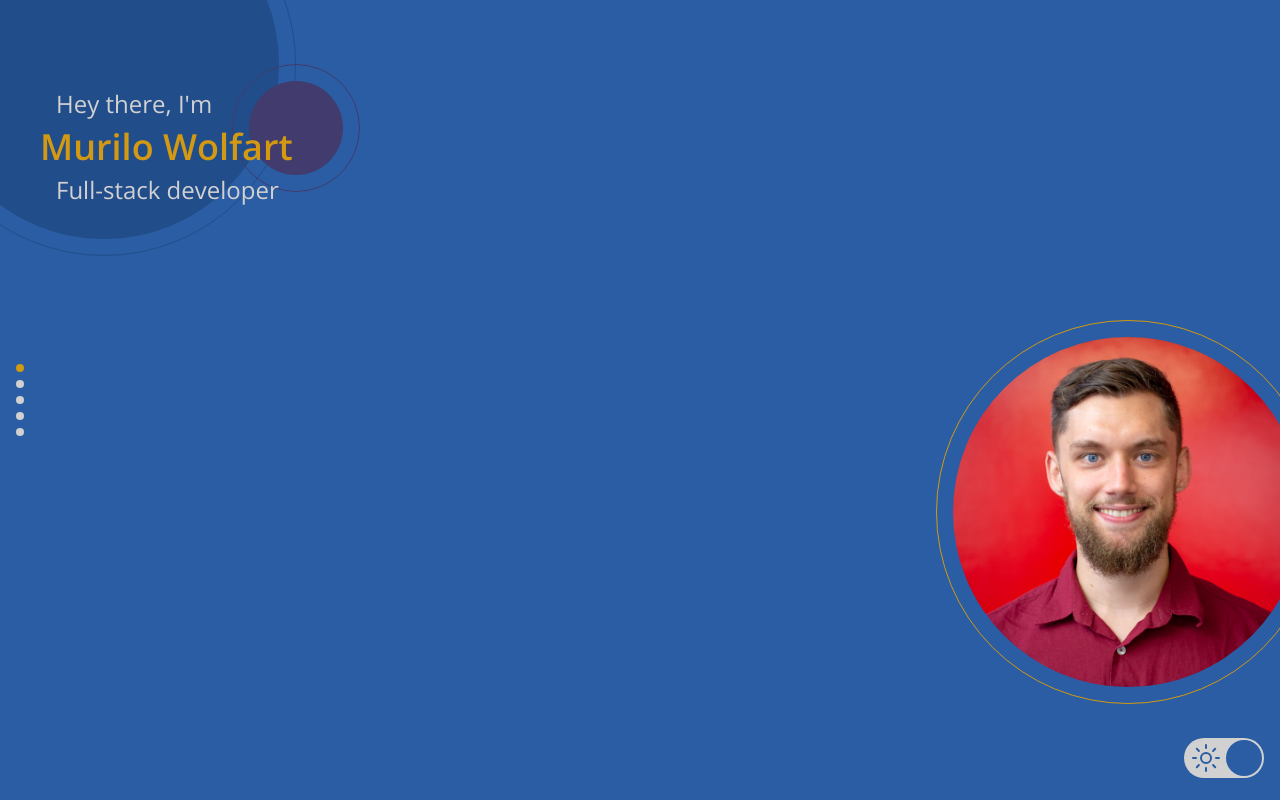
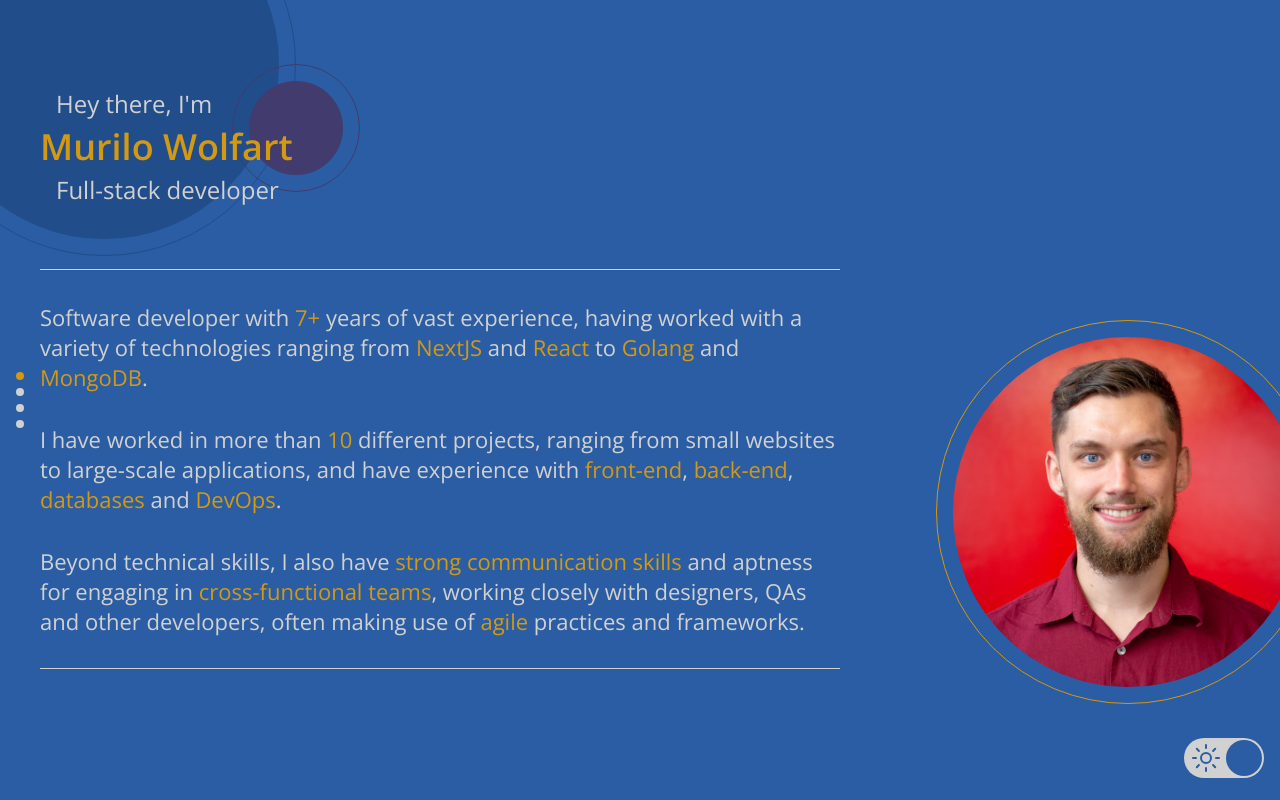
Before and after one commit to mwolfart/mwolfart.github.io, a React (Vite) app: page / in a window 1280 px wide. Built offline with nearby package versions, Linux system fonts and the light colour scheme.

Commit message:
fix: improve responsiveness

```diff
--- a/package.json
+++ b/package.json
@@ -12,7 +12,8 @@
   "dependencies": {
     "react": "^18.2.0",
     "react-dom": "^18.2.0",
-    "react-icons": "^5.2.1"
+    "react-icons": "^5.2.1",
+    "react-responsive": "^10.0.0"
   },
   "devDependencies": {
     "@types/react": "^18.2.66",
--- a/src/App.tsx
+++ b/src/App.tsx
@@ -7,13 +7,16 @@ import { TechsPage } from "./components/page-techs/index.tsx";
 import { ContactPage } from "./components/page-contact/index.tsx";
 import { ThemeToggle } from "./components/theme-toggle/index.tsx";
 import { ProjectsPage } from "./components/page-projects/index.tsx";
+import { useMediaQuery } from "react-responsive";
+import { mediaQueries } from "./constants/breakpoints.ts";
 
 function App() {
+  const isScreenXl = useMediaQuery({ query: mediaQueries.xl });
   return (
     <div className="h-screen">
       <PageScroller>
         <IntroPage />
-        <AboutPage />
+        {!isScreenXl && <AboutPage />}
         <ProjectsPage />
         <TechsPage />
         <ContactPage />
--- a/src/components/carousel/index.tsx
+++ b/src/components/carousel/index.tsx
@@ -7,6 +7,8 @@ type Props = {
 
 export const Carousel = ({ children, negative }: Props) => {
   const [activeItem, setActiveItem] = useState(0);
+
+  const filtered = children.filter((child) => child);
 
   return (
     <div className="flex-grow flex flex-col gap-8">
@@ -18,19 +20,20 @@ export const Carousel = ({ children, negative }: Props) => {
           setActiveItem(index);
         }}
       >
-        {children.map((child, idx) => (
+        {filtered.map((child, idx) => (
           <div key={idx} className="shrink-0 basis-full snap-center">
             {child}
           </div>
         ))}
       </div>
+      {filtered.length > 1 && (
         <div className="flex gap-2 justify-center items-center">
           <div
             className={`flex-grow h-[1px] ${
               negative ? "bg-background" : "bg-copy"
             }`}
           />
-        {children.map((_, idx) => (
+          {filtered.map((_, idx) => (
             <div
               key={idx}
               className={`h-2 flex-grow rounded max-w-6
@@ -44,6 +47,7 @@ export const Carousel = ({ children, negative }: Props) => {
             }`}
           />
         </div>
+      )}
     </div>
   );
 };
--- a/src/components/page-about/index.tsx
+++ b/src/components/page-about/index.tsx
@@ -1,46 +1,55 @@
 import { Trans, useTranslation } from "react-i18next";
 import { Carousel } from "../carousel";
 import { BackgroundShape } from "../bg-shape";
+import { mediaQueries } from "../../constants/breakpoints";
+import { useMediaQuery } from "react-responsive";
 
 export const AboutPage = () => {
   const { t } = useTranslation();
+  const isScreenMd = useMediaQuery({ query: mediaQueries.md });
+
+  const paragraphs = [
+    <p key={1}>
+      <Trans i18nKey="about.one">
+        Software developer with <span>7+</span> years of vast experience, having
+        worked with a variety of technologies ranging from
+        <span>NextJS</span> and <span>React</span> to
+        <span>Golang</span>
+        and <span>MongoDB</span>.
+      </Trans>
+    </p>,
+    <p key={2}>
+      <Trans i18nKey="about.two">
+        I have worked in more than <span>10</span> different projects, ranging
+        from small websites to large-scale applications, and have experience
+        with <span>front-end</span>,<span>back-end</span>,<span>databases</span>
+        and
+        <span>DevOps</span>.
+      </Trans>
+    </p>,
+    <p key={3}>
+      <Trans i18nKey="about.three">
+        Beyond technical skills, I also have
+        <span>strong communication skills</span> and aptness for engaging in
+        <span>cross-functional teams</span>, working closely with designers, QAs
+        and other developers, often making use of
+        <span>agile</span> practices and frameworks.
+      </Trans>
+    </p>,
+    <p key={4}>{t("about.four")}</p>,
+  ];
+
   return (
     <div className="flex flex-col flex-grow gap-8 [&_span]:text-primary relative">
       <h1 className="text-primary font-semibold">{t("about.title")}</h1>
       <div className="h-[1px] bg-copy w-full" />
-      <div className="flex-grow">
+      <div className="flex flex-col flex-grow">
         <Carousel>
           <div className="flex flex-col gap-4">
-            <p>
-              <Trans i18nKey="about.one">
-                Software developer with <span>7+</span> years of vast
-                experience, having worked with a variety of technologies ranging
-                from
-                <span>NextJS</span> and <span>React</span> to
-                <span>Golang</span>
-                and <span>MongoDB</span>.
-              </Trans>
-            </p>
-            <p>
-              <Trans i18nKey="about.two">
-                I have worked in more than <span>10</span> different projects,
-                ranging from small websites to large-scale applications, and
-                have experience with <span>front-end</span>,
-                <span>back-end</span>,<span>databases</span> and
-                <span>DevOps</span>.
-              </Trans>
-            </p>
+            {isScreenMd ? paragraphs : paragraphs.slice(0, 2)}
           </div>
-          <p className="">
-            <Trans i18nKey="about.three">
-              Beyond technical skills, I also have
-              <span>strong communication skills</span> and aptness for engaging
-              in <span>cross-functional teams</span>, working closely with
-              designers, QAs and other developers, often making use of
-              <span>agile</span> practices and frameworks.
-            </Trans>
-          </p>
-          <p className="">{t("about.four")}</p>
+          {!isScreenMd && paragraphs[2]}
+          {!isScreenMd && paragraphs[3]}
         </Carousel>
       </div>
       <BackgroundShape className="w-96 -bottom-48 -left-48" />
--- a/src/components/page-intro/index.tsx
+++ b/src/components/page-intro/index.tsx
@@ -1,4 +1,4 @@
-import { useTranslation } from "react-i18next";
+import { Trans, useTranslation } from "react-i18next";
 import { BackgroundShape } from "../bg-shape";
 
 export const IntroPage = () => {
@@ -6,12 +6,44 @@ export const IntroPage = () => {
 
   return (
     <div className="h-full w-full flex flex-col gap-24 relative">
-      <div className="flex flex-col gap-2 w-fit pt-6">
+      <div className="flex flex-col gap-2 w-fit pt-6 h-full">
         <div className="text-md px-4">{t("home.prefix")}</div>
         <div className="text-primary text-xl font-semibold">
           {t("home.name")}
         </div>
         <div className="text-md self-end px-4">{t("home.suffix")}</div>
+        <div className="hidden lg:block flex-grow w-2/3">
+          <div className="absolute bottom-[10%] right-1/3 flex flex-col gap-8 py-8 border-t border-b border-copy [&_span]:text-primary">
+            <p>
+              <Trans i18nKey="about.one">
+                Software developer with <span>7+</span> years of vast
+                experience, having worked with a variety of technologies ranging
+                from
+                <span>NextJS</span> and <span>React</span> to
+                <span>Golang</span>
+                and <span>MongoDB</span>.
+              </Trans>
+            </p>
+            <p>
+              <Trans i18nKey="about.two">
+                I have worked in more than <span>10</span> different projects,
+                ranging from small websites to large-scale applications, and
+                have experience with <span>front-end</span>,
+                <span>back-end</span>,<span>databases</span> and
+                <span>DevOps</span>.
+              </Trans>
+            </p>
+            <p>
+              <Trans i18nKey="about.three">
+                Beyond technical skills, I also have
+                <span>strong communication skills</span> and aptness for
+                engaging in <span>cross-functional teams</span>, working closely
+                with designers, QAs and other developers, often making use of
+                <span>agile</span> practices and frameworks.
+              </Trans>
+            </p>
+          </div>
+        </div>
       </div>
       <img
         src="/images/profile_complete.png"
--- a/src/components/page-scroller/index.tsx
+++ b/src/components/page-scroller/index.tsx
@@ -10,14 +10,20 @@ export const PageScroller = ({ children }: Props) => {
   return (
     <div className="h-full w-full relative">
       <div className="absolute left-4 top-0 bottom-0 flex flex-col justify-center items-center gap-2">
-        {children.map((_, idx) => (
+        {children.map((child, idx) => {
+          if (child) {
+            return (
               <div
                 key={idx}
                 className={`w-2 aspect-square rounded-full bg-copy ${
                   activePage === idx && "bg-primary"
                 }`}
               />
-        ))}
+            );
+          } else {
+            return null;
+          }
+        })}
       </div>
       <div
         className="h-full overflow-y-auto overflow-x-hidden snap-mandatory snap-y hide-scrollbar"
@@ -27,14 +33,20 @@ export const PageScroller = ({ children }: Props) => {
           setActivePage(index);
         }}
       >
-        {children.map((child, idx) => (
+        {children.map((child, idx) => {
+          if (child) {
+            return (
               <div
                 key={idx}
                 className="h-full flex flex-col snap-center py-16 px-10"
               >
                 {child}
               </div>
-        ))}
+            );
+          } else {
+            return null;
+          }
+        })}
       </div>
     </div>
   );
--- a/src/components/page-techs/index.tsx
+++ b/src/components/page-techs/index.tsx
@@ -3,17 +3,20 @@ import technologies from "../../constants/technologies";
 import { Carousel } from "../carousel";
 import { TechPill } from "./tech-pill";
 import { BackgroundShape } from "../bg-shape";
+import { mediaQueries } from "../../constants/breakpoints";
+import { useMediaQuery } from "react-responsive";
 
 export const TechsPage = () => {
   const { t } = useTranslation();
+  const isScreenMd = useMediaQuery({ query: mediaQueries.md });
   return (
-    <div className="flex flex-col gap-8 relative">
+    <div className="flex flex-col gap-8 relative flex-grow">
       <p>{t("techs.intro")}</p>
-      <div className="flex-grow">
+      <div className="flex flex-col flex-grow">
         <Carousel>
           <div className="flex flex-wrap gap-4 &>*:w-fit">
             {technologies
-              .slice(0, 20)
+              .slice(0, isScreenMd ? undefined : 15)
               .map(({ name, years, proficiency }, idx) => (
                 <TechPill
                   key={idx}
@@ -23,9 +26,10 @@ export const TechsPage = () => {
                 />
               ))}
           </div>
+          {!isScreenMd && (
             <div className="flex flex-wrap gap-4 &>*:w-fit">
               {technologies
-              .slice(20, 40)
+                .slice(15, 30)
                 .map(({ name, years, proficiency }, idx) => (
                   <TechPill
                     key={idx}
@@ -35,6 +39,7 @@ export const TechsPage = () => {
                   />
                 ))}
             </div>
+          )}
         </Carousel>
       </div>
       <BackgroundShape className="w-96 -bottom-80 -left-48" />
--- /dev/null
+++ b/src/constants/breakpoints.ts
@@ -0,0 +1,18 @@
+export const breakpoints = {
+  xs: 350,
+  sm: 576,
+  md: 768,
+  lg: 976,
+  xl: 1180,
+  "2xl": 1440,
+  "3xl": 1680,
+};
+
+export const mediaQueries = {
+  sm: `(min-width: ${breakpoints.xs}px)`,
+  md: `(min-width: ${breakpoints.sm}px)`,
+  lg: `(min-width: ${breakpoints.md}px)`,
+  xl: `(min-width: ${breakpoints.lg}px)`,
+  "2xl": `(min-width: ${breakpoints.xl}px)`,
+  "3xl": `(min-width: ${breakpoints["2xl"]}px)`,
+};
```
Also changed, not shown: 2 other files (tests, documents, lock files or other folders). Lines whose indentation alone changed are shown as unchanged.
